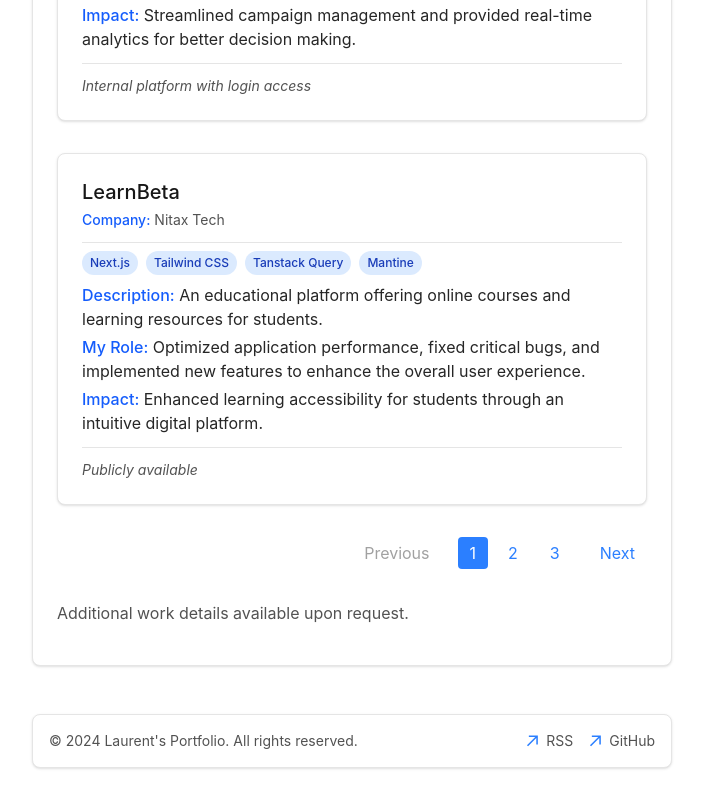
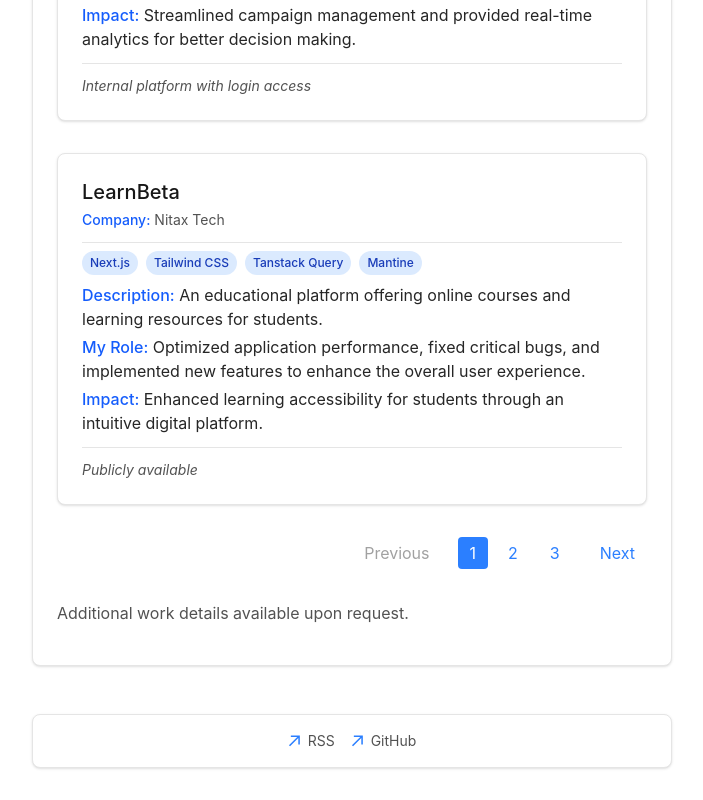
Before and after one commit to laurentcodes/laurent-portfolio-minimal, a Next.js app: page /work in a window 1280 px wide. Shown: the part 978-1778 px from the top of the page, without its empty margins (288-991 px from the left). Built offline with nearby package versions, Linux system fonts and the light colour scheme.

Commit message:
fix: minor fix

```diff
--- a/components/layout/footer.tsx
+++ b/components/layout/footer.tsx
@@ -20,12 +20,6 @@
 	return (
 		<footer className='mb-6 mt-8 md:mb-8 md:mt-12'>
 			<div className='rounded-lg border border-neutral-200 dark:border-neutral-800 bg-white dark:bg-neutral-900 shadow-sm p-4'>
-				<div className='flex flex-col md:flex-row justify-between items-center'>
-					<p className='text-xs md:text-sm text-center md:text-left text-neutral-600 dark:text-neutral-400 mb-4 md:mb-0'>
-						© {new Date().getFullYear()} Laurent's Portfolio. All rights
-						reserved.
-					</p>
-
 				<ul className='flex justify-center space-x-4 text-xs md:text-sm text-neutral-600 dark:text-neutral-400'>
 					<li>
 						<a
@@ -52,7 +46,6 @@
 					</li>
 				</ul>
 			</div>
-			</div>
 		</footer>
 	);
 }
```
Lines whose indentation alone changed are shown as unchanged.
